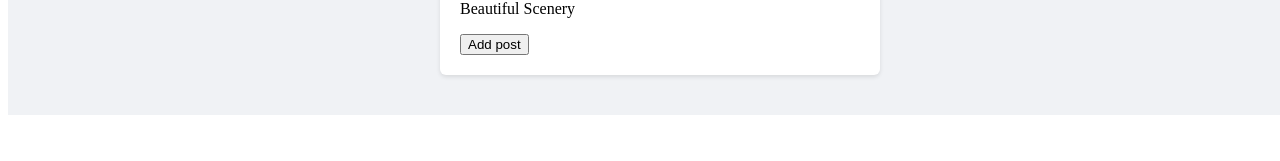
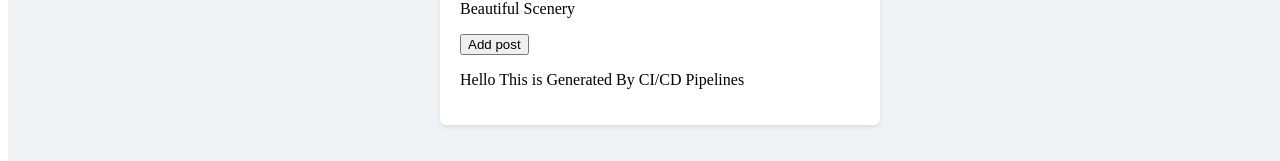
Before and after one commit to Abhi-5459/mern-post-app, a React app in the folder Frontend/: page / in a window 1280 px wide. Shown: the part 378-539 px from the top of the page. Built offline with nearby package versions, Linux system fonts and the light colour scheme; no server answers; the HTML template or start-up script is replaced by a standard one.

Commit message:
Add Text in Feed Page

```diff
--- a/Frontend/src/pages/Feed.jsx
+++ b/Frontend/src/pages/Feed.jsx
@@ -35,6 +35,7 @@ useEffect(()=>{
              <Link to="/create-post">
              <button className='btn btn-primary btn-sm mt-2 '
              >Add post</button></Link>
+             <p>Hello This is Generated By CI/CD Pipelines</p>
 
 
             </div>
```
